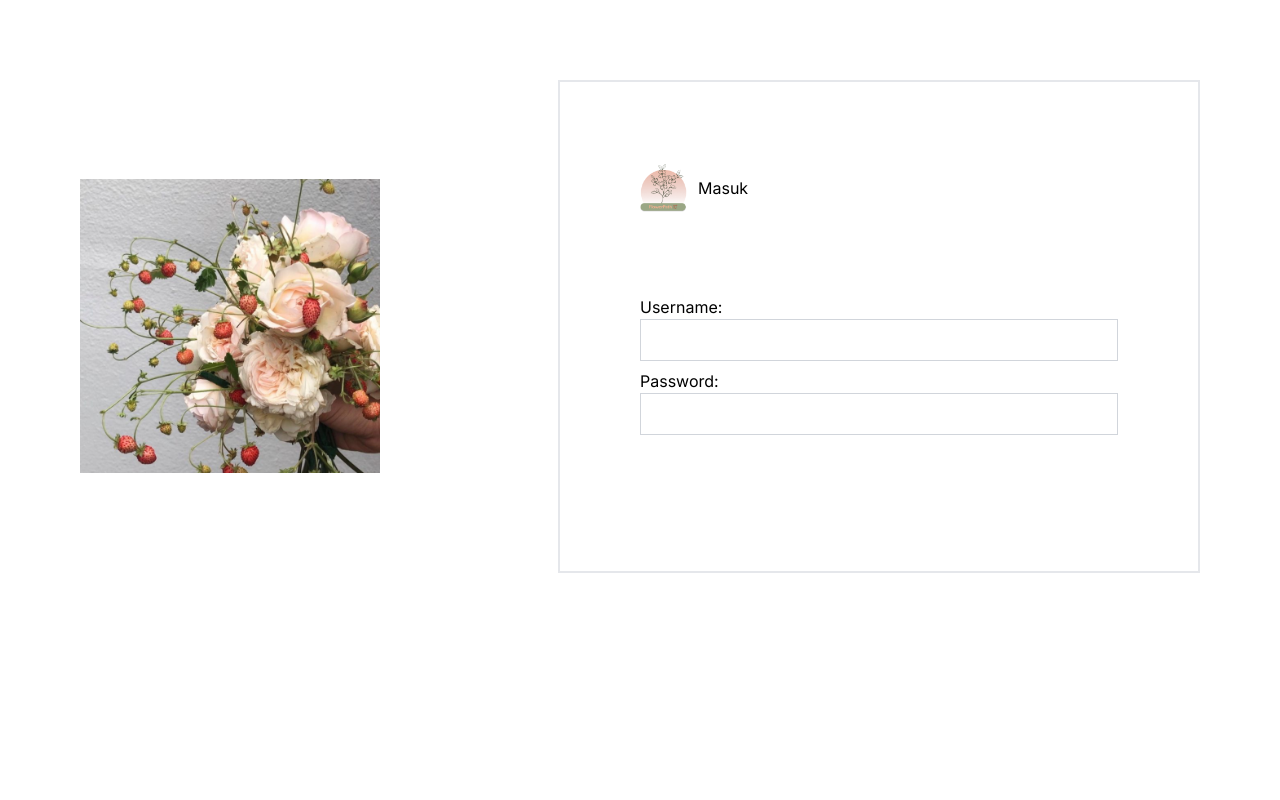
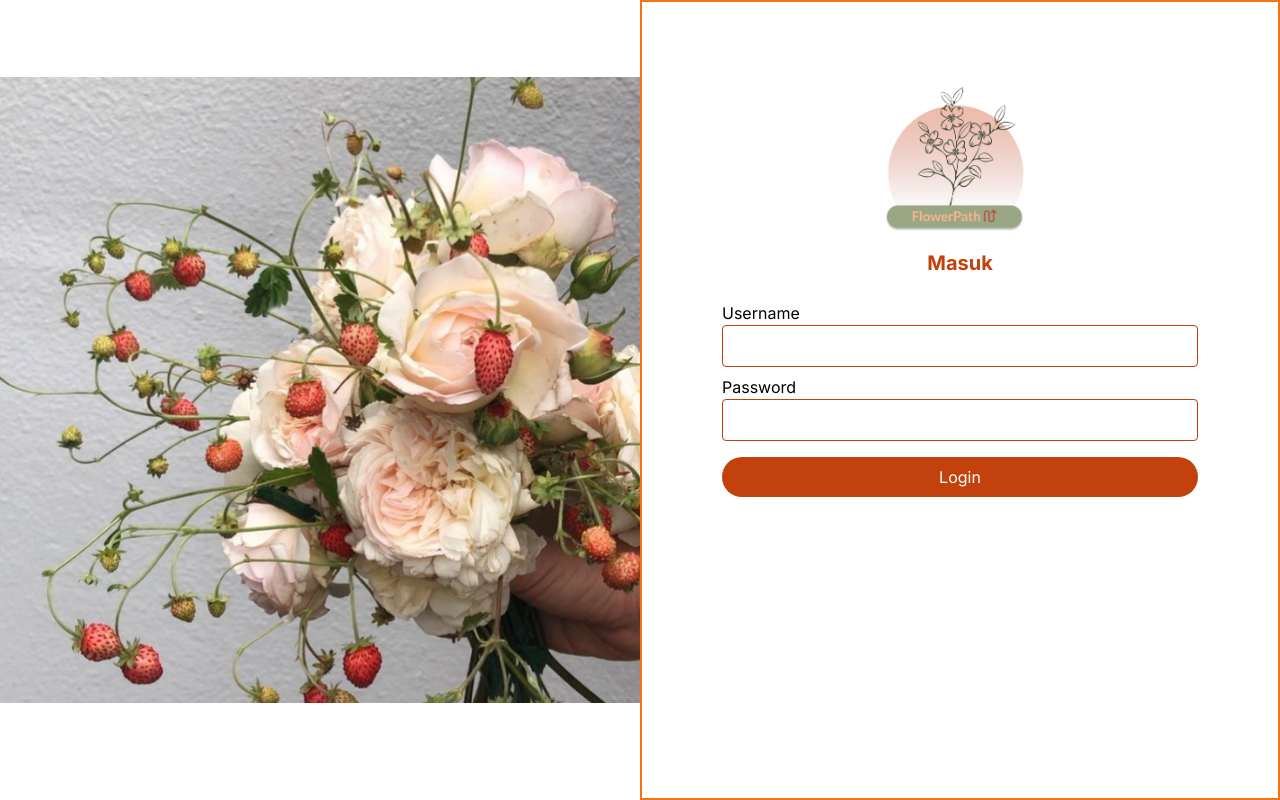
Before and after one commit to graciatb/FlowerPath-Web-Dev-Project, a Next.js app: page /login in a window 1280 px wide. Built offline with nearby package versions, Linux system fonts and the light colour scheme.

Commit message:
login page

```diff
--- a/app/login/page.tsx
+++ b/app/login/page.tsx
@@ -1,4 +1,3 @@
-// login/page.tsx
 import React from 'react';
 import Image from 'next/image';
 import Link from 'next/link';
@@ -7,37 +6,52 @@ import Layout from './layout';
 const LoginPage: React.FC = () => {
   return (
     <Layout>
-      <div className="flex items-center justify-between p-20">
-        <div className="flex-1">
+      <div className="grid grid-cols-2 h-screen">
+        <div className="col-span-1 flex items-center justify-center">
           {/* Gambar pada sisi kiri */}
           <Image
             src="/login.png"
             alt="Login Image"
-            width={300}
-            height={600}  // Sesuaikan tinggi gambar dengan kebutuhan desain Anda
+            width={800}
+            height={1600} // Sesuaikan tinggi gambar dengan kebutuhan desain Anda
+            style={{ margin: '-20px 0 0 0', padding: '0' }} // Namaikan logo dan sesuaikan margin
           />
         </div>
-        <div className="flex-1 p-20 bg-white border-2 border-solid border-B6503C rounded-15">
+        <div className="col-span-1 p-20 bg-white border-2 border-solid border-orange-500 rounded-15">
           {/* Logo, judul masuk, dan form login */}
-          <div className="flex items-center mb-20">
+          <div className="flex flex-col items-center justify-center mb-6">
             <Image
               src="/flowerpath-logo.png"
               alt="Logo"
-              width={50}  // Sesuaikan lebar logo dengan kebutuhan desain Anda
-              height={50} // Sesuaikan tinggi logo dengan kebutuhan desain Anda
+              width={150} // Sesuaikan lebar logo dengan kebutuhan desain Anda
+              height={150} // Sesuaikan tinggi logo dengan kebutuhan desain Anda
+              className="self-center"
             />
-            <h2 className="ml-2">Masuk</h2>
+            <h2 className="text-center mt-2 font-bold text-orange-700 text-xl">Masuk</h2>
           </div>
-          <form>
-            <label htmlFor="username">Username:</label>
-            <input type="text" id="username" name="username" className="w-full border border-solid border-gray-300 p-2 mb-2" />
+          <form className="w-full">
+            <label htmlFor="username">Username</label>
+            <input
+              type="text"
+              id="username"
+              name="username"
+              className="w-full border border-solid border-orange-700 rounded p-2 mb-2"
+            />
 
-            <label htmlFor="password">Password:</label>
-            <input type="password" id="password" name="password" className="w-full border border-solid border-gray-300 p-2 mb-4" />
+            <label htmlFor="password">Password</label>
+            <input
+              type="password"
+              id="password"
+              name="password"
+              className="w-full border border-solid border-orange-700 rounded p-2 mb-4"
+            />
 
             {/* Tombol untuk login */}
             <Link href="/dashboard" passHref>
-              <button type="submit" className="bg-B6503C text-white rounded-full py-2 px-6 cursor-pointer">
+              <button
+                type="submit"
+                className="bg-orange-700 text-white rounded-full py-2 px-6 cursor-pointer w-full"
+              >
                 Login
               </button>
             </Link>
--- a/components/sidenav.tsx
+++ b/components/sidenav.tsx
@@ -5,16 +5,15 @@ import Image from 'next/image';
 
 export default function SideNav() {
   return (
-        <div className="flex h-full flex-col px-3 py-4 md:px-2">
-            <Link
-                className="mb-2 flex h-20 items-end justify-start rounded-md p-4 md:h-40"
-                href="/"
-            >
-                <div className="w-32 text-white md:w-40 justify-center flex items-center">
+    <div className="flex h-full flex-col px-1 py-4 md:px-2">
+      <Link href="/" passHref>
+        <div className="mb-4 flex h-20 items-center justify-center rounded-md p-4 md:h-40">
+          <div className="w-32 text-white md:w-40">
             <Image src="/flowerpath-logo.png" alt="logo" width={100} height={25} />
           </div>
+        </div>
       </Link>
-            <div className="flex grow flex-row justify-between space-x-2 md:flex-col md:space-x-0 md:space-y-2">
+      <div className="flex-grow flex flex-col justify-between space-y-4 md:space-y-2">
         <NavLinks />
         <div className="hidden h-auto w-full grow rounded-md bg-gray-50 md:block"></div>
         <form>
```
Lines whose indentation alone changed are shown as unchanged.
